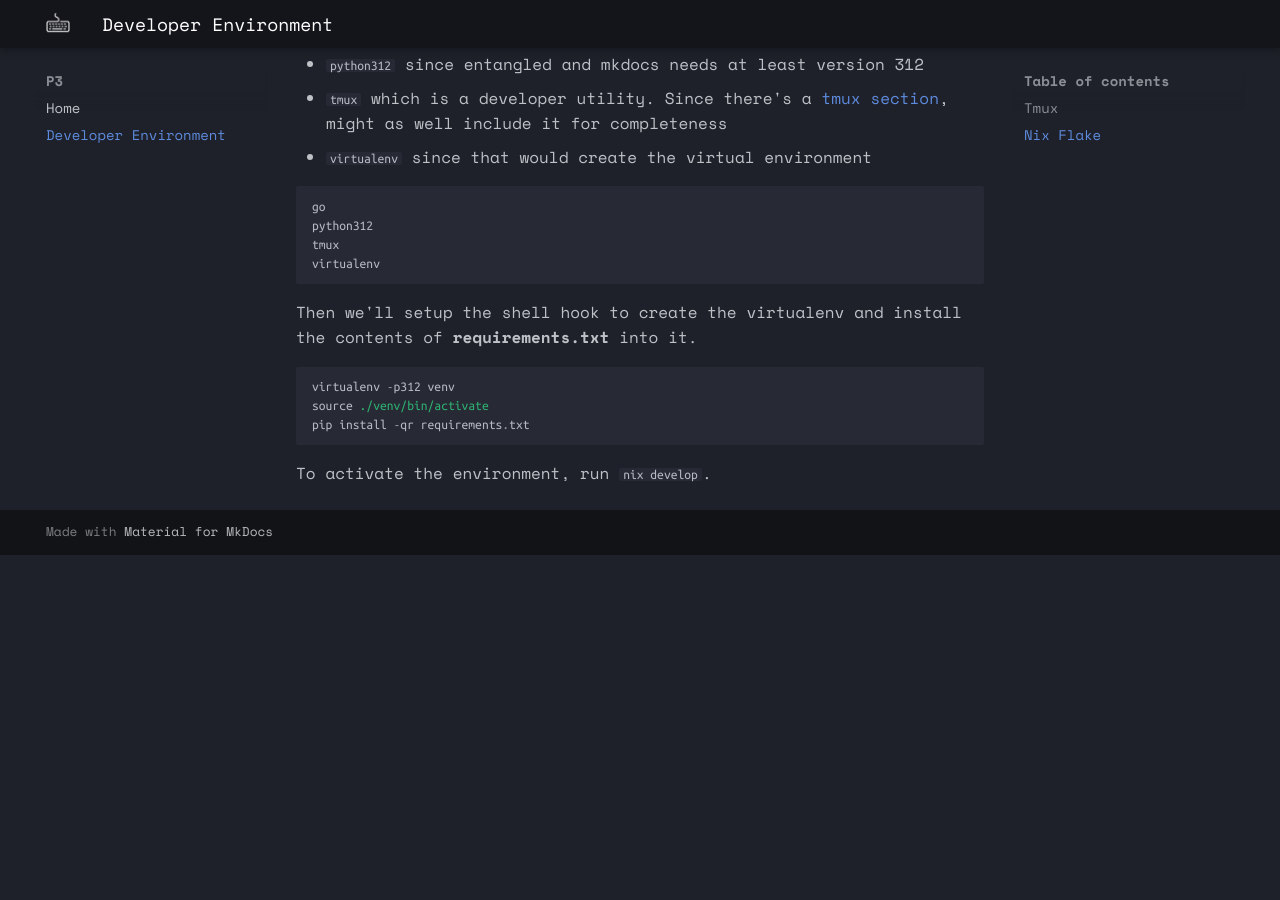
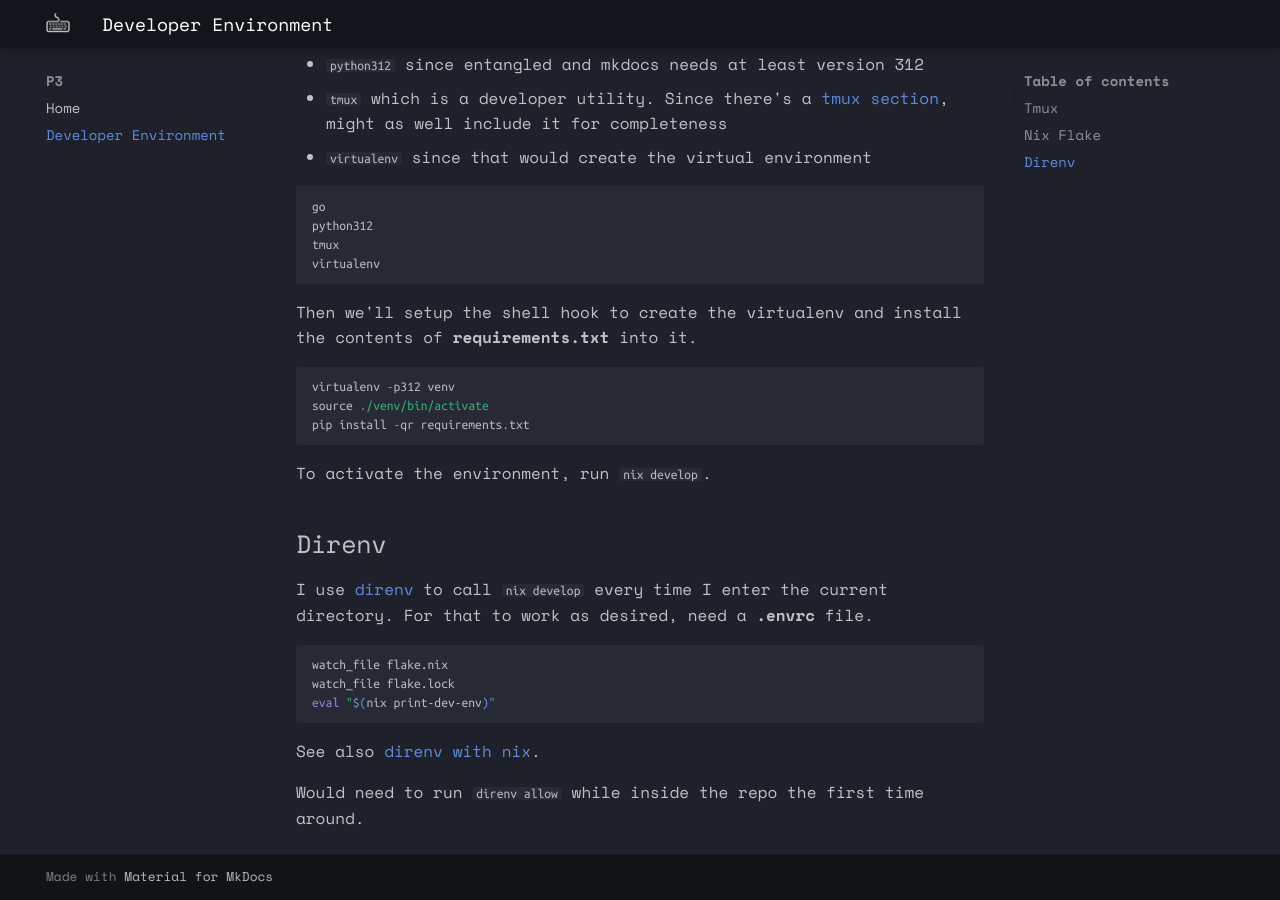
Before and after one commit to SanferDsouza/p3, an MkDocs documentation site: the page built from docs/developer-environment.md, in a window 1280 px wide and 900 px high, scrolled down 2619 px. Built offline with MkDocs 1.6.1 and Material for MkDocs 9.7.7, drawn with Linux system fonts in a browser that asks for light colours; before the commit the page ends 3174 px from its top, so only the background shows below that.

Commit message:
docs: include .envrc in developer environment

````diff
--- a/docs/developer-environment.md
+++ b/docs/developer-environment.md
@@ -157,3 +157,18 @@ pip install -qr requirements.txt
 ```
 
 To activate the environment, run `nix develop`.
+
+## Direnv
+
+I use [direnv](https://direnv.net/) to call `nix develop` every time I enter the current directory.
+For that to work as desired, need a **.envrc** file.
+
+```{.bash file=.envrc}
+watch_file flake.nix
+watch_file flake.lock
+eval "$(nix print-dev-env)"
+```
+
+See also [direnv with nix](https://github.com/direnv/direnv/wiki/Nix#hand-rolled-nix-flakes-integration).
+
+Would need to run `direnv allow` while inside the repo the first time around.
--- a/entangled.toml
+++ b/entangled.toml
@@ -20,3 +20,8 @@ comment = { open = "#" }
 name = "nix"
 identifiers = ["nix"]
 comment = { open = "#" }
+
+[[languages]]
+name = "bash"
+identifiers = ["bash"]
+comment = { open = "#" }
````
Also changed, not shown: 1 other file.
